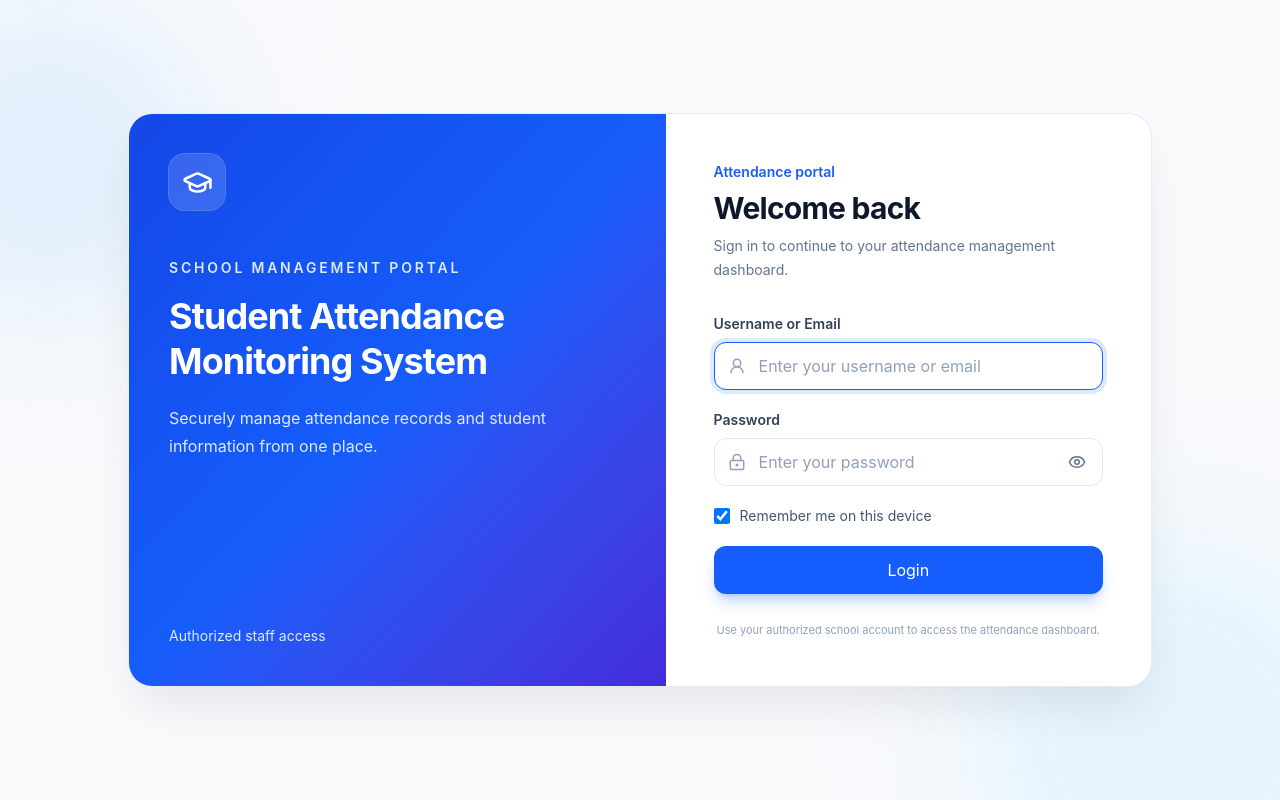
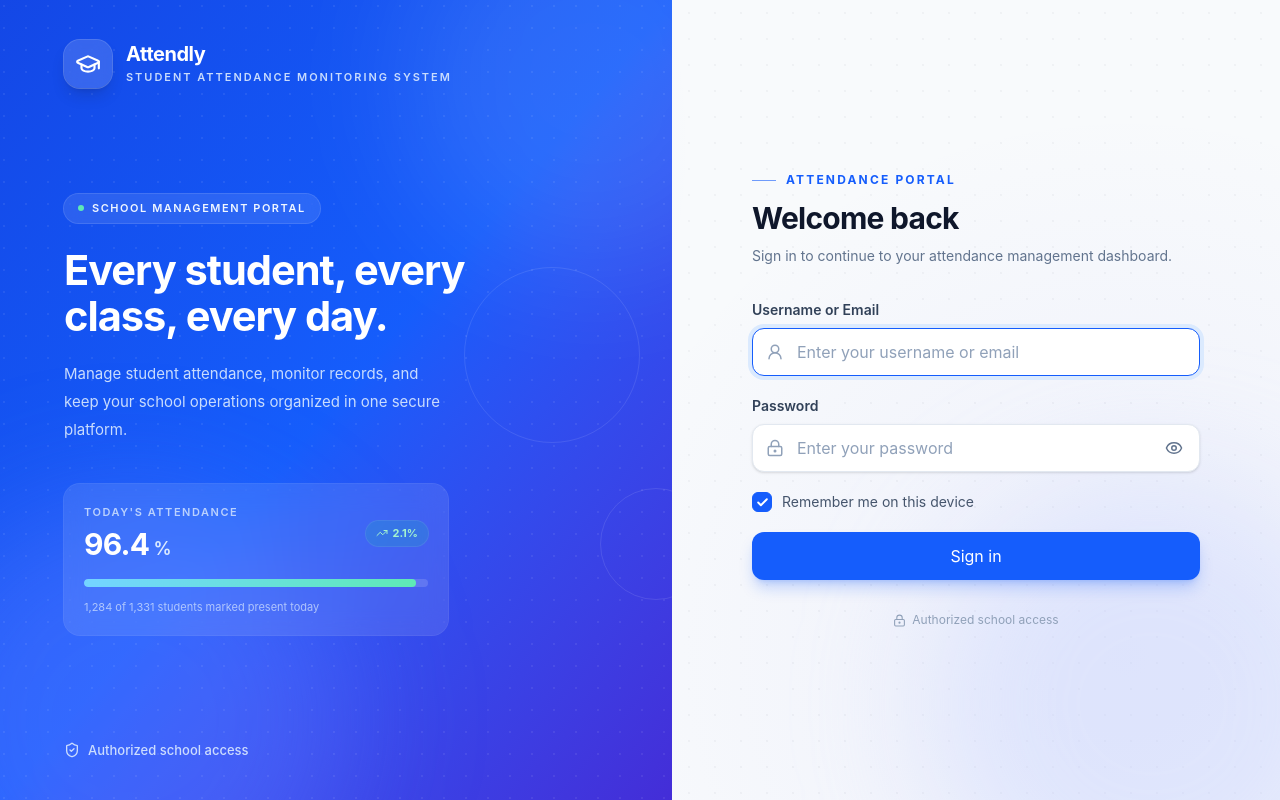
Before and after one commit to Morisjaniola/Student-attendance-system-frontend, a React app: page /login in a window 1280 px wide. Built offline with nearby package versions, Linux system fonts and the light colour scheme; the HTML template or start-up script is replaced by a standard one.

Commit message:
feat: enhance login ui

```diff
--- a/src/pages/LoginPage.tsx
+++ b/src/pages/LoginPage.tsx
@@ -1,5 +1,16 @@
 import { type FormEvent, useState } from 'react'
-import { Eye, EyeOff, GraduationCap, LoaderCircle, LockKeyhole, UserRound } from 'lucide-react'
+import {
+  AlertCircle,
+  Check,
+  Eye,
+  EyeOff,
+  GraduationCap,
+  LoaderCircle,
+  LockKeyhole,
+  ShieldCheck,
+  TrendingUp,
+  UserRound,
+} from 'lucide-react'
 import { Navigate, useLocation, useNavigate } from 'react-router-dom'
 import { useAuthStore } from '../stores/authStore'
 
@@ -49,45 +60,143 @@ export function LoginPage() {
     }
   }
 
+  const inputClass = (hasError: boolean) =>
+    `h-12 w-full rounded-xl border bg-white pl-11 text-sm text-slate-900 shadow-sm outline-none transition placeholder:text-slate-400 focus:ring-4 ${
+      hasError
+        ? 'border-rose-400 focus:border-rose-500 focus:ring-rose-100'
+        : 'border-slate-200 hover:border-slate-300 focus:border-blue-600 focus:ring-blue-100'
+    }`
+
   return (
-    <main className="relative grid min-h-screen overflow-hidden bg-slate-50 px-4 py-8 text-slate-900 sm:px-6 lg:place-items-center lg:p-10">
-      <div className="absolute -left-28 top-0 size-80 rounded-full bg-blue-100/70 blur-3xl" aria-hidden="true" />
-      <div className="absolute -bottom-32 -right-20 size-96 rounded-full bg-sky-100/80 blur-3xl" aria-hidden="true" />
-
-      <section className="relative z-10 mx-auto grid w-full max-w-5xl overflow-hidden rounded-3xl border border-slate-200/80 bg-white shadow-2xl shadow-slate-900/10 lg:grid-cols-[1.05fr_.95fr]">
-        <div className="hidden flex-col justify-between bg-linear-to-br from-blue-700 via-blue-600 to-indigo-700 p-10 text-white lg:flex">
-          <div>
-            <div className="grid size-14 place-items-center rounded-2xl bg-white/15 ring-1 ring-white/25">
-              <GraduationCap size={31} aria-hidden="true" />
-            </div>
-            <p className="mt-12 text-sm font-semibold uppercase tracking-[0.2em] text-blue-100">School management portal</p>
-            <h1 className="mt-4 max-w-md text-4xl font-bold leading-tight tracking-tight">Student Attendance Monitoring System</h1>
-            <p className="mt-5 max-w-md text-base leading-7 text-blue-100">Securely manage attendance records and student information from one place.</p>
-          </div>
-          <p className="text-sm text-blue-100">Authorized staff access</p>
+    <main className="relative min-h-screen overflow-hidden bg-slate-50 text-slate-900">
+      {/* Subtle backdrop: soft color washes + faint dot grid */}
+      <div className="pointer-events-none absolute inset-0" aria-hidden="true">
+        <div className="absolute inset-0 bg-[radial-gradient(circle_at_12%_18%,rgba(59,130,246,0.07),transparent_42%),radial-gradient(circle_at_88%_82%,rgba(99,102,241,0.07),transparent_42%)]" />
+        <div className="absolute inset-0 bg-[radial-gradient(circle,rgba(15,23,42,0.035)_1px,transparent_1px)] bg-[size:26px_26px]" />
+        <div className="absolute -left-28 top-12 size-96 rounded-full bg-blue-200/40 blur-3xl" />
+        <div className="absolute -bottom-32 -right-24 size-[28rem] rounded-full bg-indigo-200/40 blur-3xl" />
       </div>
 
-        <div className="p-6 sm:p-10 lg:p-12">
-          <div className="lg:hidden">
+      <section className="relative z-10 grid min-h-screen w-full md:grid-cols-[0.9fr_1.1fr] lg:grid-cols-[1.05fr_0.95fr]">
+        {/* ===== LEFT: Branding panel (hidden on small screens) ===== */}
+        <aside className="relative hidden flex-col justify-between overflow-hidden bg-linear-to-br from-blue-700 via-blue-600 to-indigo-700 px-10 py-10 text-white md:flex lg:px-14 xl:px-16">
+          {/* Decorative layers */}
+          <div className="pointer-events-none absolute inset-0" aria-hidden="true">
+            <div className="absolute -right-28 -top-28 size-96 rounded-full bg-white/10 blur-3xl" />
+            <div className="absolute -bottom-36 -left-24 size-[28rem] rounded-full bg-indigo-400/30 blur-3xl" />
+            <div className="absolute right-8 top-1/3 size-44 rounded-full border border-white/10" />
+            <div className="absolute -right-10 bottom-1/4 size-28 rounded-full border border-white/10" />
+            <div className="absolute inset-0 bg-[radial-gradient(circle_at_18%_28%,rgba(255,255,255,0.07)_1px,transparent_1px)] bg-[size:22px_22px]" />
+          </div>
+
+          {/* Brand */}
+          <header className="relative flex items-center gap-3.5">
+            <div className="grid size-12 shrink-0 place-items-center rounded-2xl bg-white/15 shadow-lg shadow-blue-950/20 ring-1 ring-white/25 backdrop-blur">
+              <GraduationCap size={26} aria-hidden="true" />
+            </div>
+            <div className="min-w-0">
+              <p className="text-xl font-bold leading-tight tracking-tight">Attendly</p>
+              <p className="mt-0.5 text-[11px] font-semibold uppercase tracking-[0.18em] text-blue-100/90">
+                Student Attendance Monitoring System
+              </p>
+            </div>
+          </header>
+
+          {/* Hero copy + attendance preview */}
+          <div className="relative py-12">
+            <p className="inline-flex items-center gap-2 rounded-full bg-white/10 px-3.5 py-1.5 text-[11px] font-semibold uppercase tracking-[0.14em] text-blue-50 ring-1 ring-white/20 backdrop-blur">
+              <span className="size-1.5 rounded-full bg-emerald-300" aria-hidden="true" />
+              School management portal
+            </p>
+
+            <h1 className="mt-6 max-w-md text-4xl font-bold leading-[1.12] tracking-tight lg:text-[2.6rem]">
+              Every student, every class, every day.
+            </h1>
+
+            <p className="mt-5 max-w-sm text-[15px] leading-7 text-blue-100/90">
+              Manage student attendance, monitor records, and keep your school operations organized in one secure
+              platform.
+            </p>
+
+            {/* Subtle attendance preview card */}
+            <div className="relative mt-10 max-w-sm rounded-2xl bg-white/10 p-5 ring-1 ring-white/15 backdrop-blur-md">
+              <div className="flex items-center justify-between gap-4">
+                <div>
+                  <p className="text-[11px] font-semibold uppercase tracking-[0.14em] text-blue-100/80">
+                    Today&apos;s attendance
+                  </p>
+                  <p className="mt-1.5 flex items-baseline gap-1 text-3xl font-bold tracking-tight">
+                    96.4<span className="text-lg font-semibold text-blue-100">%</span>
+                  </p>
+                </div>
+                <span className="inline-flex shrink-0 items-center gap-1 rounded-full bg-emerald-400/15 px-2.5 py-1 text-[11px] font-bold text-emerald-200 ring-1 ring-emerald-300/20">
+                  <TrendingUp size={12} aria-hidden="true" />
+                  2.1%
+                </span>
+              </div>
+              <div className="mt-4 h-2 overflow-hidden rounded-full bg-white/15" aria-hidden="true">
+                <div className="h-full w-[96.4%] rounded-full bg-linear-to-r from-sky-300 to-emerald-300" />
+              </div>
+              <p className="mt-3 text-[11px] leading-4 text-blue-100/70">
+                1,284 of 1,331 students marked present today
+              </p>
+            </div>
+          </div>
+
+          {/* Footer */}
+          <footer className="relative flex items-center gap-2 text-[13px] font-medium text-blue-100/90">
+            <ShieldCheck size={16} className="shrink-0" aria-hidden="true" />
+            Authorized school access
+          </footer>
+        </aside>
+
+        {/* ===== RIGHT: Login form ===== */}
+        <div className="flex w-full items-center justify-center px-4 py-10 sm:px-8 md:px-10 lg:px-12">
+          <div className="w-full max-w-md">
+            {/* Mobile-only brand header */}
+            <div className="mb-10 flex flex-col items-center text-center md:hidden">
               <div className="grid size-12 place-items-center rounded-2xl bg-blue-600 text-white shadow-lg shadow-blue-600/25">
                 <GraduationCap size={26} aria-hidden="true" />
               </div>
-            <p className="mt-5 text-xs font-bold uppercase tracking-[0.16em] text-blue-600">Student Attendance Monitoring System</p>
+              <p className="mt-3 text-lg font-bold tracking-tight">Attendly</p>
+              <p className="mt-0.5 text-[11px] font-semibold uppercase tracking-[0.16em] text-slate-400">
+                Student Attendance Monitoring System
+              </p>
             </div>
 
-          <div className="mt-8 lg:mt-0">
-            <p className="text-sm font-semibold text-blue-600">Attendance portal</p>
-            <h2 className="mt-2 text-3xl font-bold tracking-tight text-slate-900">Welcome back</h2>
-            <p className="mt-2 text-sm leading-6 text-slate-500">Sign in to continue to your attendance management dashboard.</p>
+            {/* Heading */}
+            <div>
+              <p className="flex items-center gap-2.5 text-xs font-bold uppercase tracking-[0.18em] text-blue-600">
+                <span className="h-px w-6 bg-blue-600/60" aria-hidden="true" />
+                Attendance Portal
+              </p>
+              <h2 className="mt-3 text-3xl font-bold tracking-tight text-slate-900">Welcome back</h2>
+              <p className="mt-2 text-sm leading-6 text-slate-500">
+                Sign in to continue to your attendance management dashboard.
+              </p>
             </div>
 
-          <form className="mt-8 space-y-5" onSubmit={handleSubmit} noValidate>
-            {submitError && <div className="rounded-xl border border-red-200 bg-red-50 px-3.5 py-3 text-sm text-red-700" role="alert">{submitError}</div>}
+            <form className="mt-8 space-y-5" onSubmit={handleSubmit} noValidate aria-busy={isLoading}>
+              {submitError && (
+                <div
+                  className="flex items-start gap-2.5 rounded-xl border border-rose-200 bg-rose-50 px-4 py-3 text-sm font-medium text-rose-700"
+                  role="alert"
+                >
+                  <AlertCircle size={17} className="mt-0.5 shrink-0" aria-hidden="true" />
+                  <span>{submitError}</span>
+                </div>
+              )}
 
               <div>
-              <label htmlFor="identifier" className="mb-2 block text-sm font-semibold text-slate-700">Username or Email</label>
+                <label htmlFor="identifier" className="mb-2 block text-sm font-semibold text-slate-700">
+                  Username or Email
+                </label>
                 <div className="relative">
-                <UserRound size={18} className="pointer-events-none absolute left-3.5 top-1/2 -translate-y-1/2 text-slate-400" aria-hidden="true" />
+                  <UserRound
+                    size={18}
+                    className="pointer-events-none absolute left-3.5 top-1/2 -translate-y-1/2 text-slate-400"
+                    aria-hidden="true"
+                  />
                   <input
                     id="identifier"
                     name="identifier"
@@ -95,51 +204,95 @@ export function LoginPage() {
                     autoComplete="username"
                     autoFocus
                     value={identifier}
-                  onChange={(event) => { setIdentifier(event.target.value); setErrors((current) => ({ ...current, identifier: undefined })) }}
+                    onChange={(event) => {
+                      setIdentifier(event.target.value)
+                      setErrors((current) => ({ ...current, identifier: undefined }))
+                    }}
                     aria-invalid={Boolean(errors.identifier)}
                     aria-describedby={errors.identifier ? 'identifier-error' : undefined}
-                  className={`h-12 w-full rounded-xl border bg-white pl-11 pr-4 text-sm text-slate-900 outline-none transition placeholder:text-slate-400 focus:border-blue-600 focus:ring-4 focus:ring-blue-100 ${errors.identifier ? 'border-red-400 focus:border-red-500 focus:ring-red-100' : 'border-slate-200'}`}
+                    className={`${inputClass(Boolean(errors.identifier))} pr-4`}
                     placeholder="Enter your username or email"
                   />
                 </div>
-              {errors.identifier && <p id="identifier-error" className="mt-1.5 text-xs font-medium text-red-600" role="alert">{errors.identifier}</p>}
+                {errors.identifier && (
+                  <p id="identifier-error" className="mt-1.5 text-xs font-medium text-rose-600" role="alert">
+                    {errors.identifier}
+                  </p>
+                )}
               </div>
 
               <div>
-              <label htmlFor="password" className="mb-2 block text-sm font-semibold text-slate-700">Password</label>
+                <label htmlFor="password" className="mb-2 block text-sm font-semibold text-slate-700">
+                  Password
+                </label>
                 <div className="relative">
-                <LockKeyhole size={18} className="pointer-events-none absolute left-3.5 top-1/2 -translate-y-1/2 text-slate-400" aria-hidden="true" />
+                  <LockKeyhole
+                    size={18}
+                    className="pointer-events-none absolute left-3.5 top-1/2 -translate-y-1/2 text-slate-400"
+                    aria-hidden="true"
+                  />
                   <input
                     id="password"
                     name="password"
                     type={showPassword ? 'text' : 'password'}
                     autoComplete="current-password"
                     value={password}
-                  onChange={(event) => { setPassword(event.target.value); setErrors((current) => ({ ...current, password: undefined })) }}
+                    onChange={(event) => {
+                      setPassword(event.target.value)
+                      setErrors((current) => ({ ...current, password: undefined }))
+                    }}
                     aria-invalid={Boolean(errors.password)}
                     aria-describedby={errors.password ? 'password-error' : undefined}
-                  className={`h-12 w-full rounded-xl border bg-white pl-11 pr-12 text-sm text-slate-900 outline-none transition placeholder:text-slate-400 focus:border-blue-600 focus:ring-4 focus:ring-blue-100 ${errors.password ? 'border-red-400 focus:border-red-500 focus:ring-red-100' : 'border-slate-200'}`}
+                    className={`${inputClass(Boolean(errors.password))} pr-12`}
                     placeholder="Enter your password"
                   />
-                <button type="button" onClick={() => setShowPassword((visible) => !visible)} className="absolute right-2 top-1/2 grid size-9 -translate-y-1/2 place-items-center rounded-lg text-slate-500 transition hover:bg-slate-100 hover:text-slate-700 focus-visible:outline-none focus-visible:ring-2 focus-visible:ring-blue-600" aria-label={showPassword ? 'Hide password' : 'Show password'}>
+                  <button
+                    type="button"
+                    onClick={() => setShowPassword((visible) => !visible)}
+                    className="absolute right-2 top-1/2 grid size-9 -translate-y-1/2 place-items-center rounded-lg text-slate-500 transition hover:bg-slate-100 hover:text-slate-700 focus-visible:outline-none focus-visible:ring-2 focus-visible:ring-blue-600"
+                    aria-label={showPassword ? 'Hide password' : 'Show password'}
+                  >
                     {showPassword ? <EyeOff size={18} aria-hidden="true" /> : <Eye size={18} aria-hidden="true" />}
                   </button>
                 </div>
-              {errors.password && <p id="password-error" className="mt-1.5 text-xs font-medium text-red-600" role="alert">{errors.password}</p>}
+                {errors.password && (
+                  <p id="password-error" className="mt-1.5 text-xs font-medium text-rose-600" role="alert">
+                    {errors.password}
+                  </p>
+                )}
               </div>
 
-            <label className="flex cursor-pointer items-center gap-2.5 text-sm text-slate-600">
-              <input type="checkbox" checked={rememberMe} onChange={(event) => setRememberMe(event.target.checked)} className="size-4 rounded border-slate-300 text-blue-600 focus:ring-blue-600" />
+              <label className="flex cursor-pointer select-none items-center gap-2.5 text-sm text-slate-600">
+                <input
+                  type="checkbox"
+                  checked={rememberMe}
+                  onChange={(event) => setRememberMe(event.target.checked)}
+                  className="peer sr-only"
+                />
+                <span
+                  className="grid size-5 shrink-0 place-items-center rounded-md border border-slate-300 bg-white text-transparent transition peer-checked:border-blue-600 peer-checked:bg-blue-600 peer-checked:text-white peer-focus-visible:ring-2 peer-focus-visible:ring-blue-600/50 peer-focus-visible:ring-offset-2"
+                  aria-hidden="true"
+                >
+                  <Check size={13} strokeWidth={3.5} />
+                </span>
                 Remember me on this device
               </label>
 
-            <button type="submit" disabled={isLoading} className="inline-flex h-12 w-full items-center justify-center gap-2 rounded-xl bg-blue-600 px-4 text-sm font-bold text-white shadow-lg shadow-blue-600/25 transition hover:bg-blue-700 focus-visible:outline-none focus-visible:ring-4 focus-visible:ring-blue-200 disabled:opacity-70">
-              {isLoading && <LoaderCircle className="animate-spin" size={18} aria-hidden="true" />}
-              {isLoading ? 'Signing in…' : 'Login'}
+              <button
+                type="submit"
+                disabled={isLoading}
+                className="inline-flex h-12 w-full items-center justify-center gap-2 rounded-xl bg-blue-600 px-4 text-sm font-bold text-white shadow-lg shadow-blue-600/25 transition hover:bg-blue-700 focus-visible:outline-none focus-visible:ring-4 focus-visible:ring-blue-200 focus-visible:ring-offset-2 active:scale-[0.99] disabled:cursor-not-allowed disabled:opacity-70"
+              >
+                {isLoading && <LoaderCircle size={18} className="animate-spin" aria-hidden="true" />}
+                {isLoading ? 'Signing in…' : 'Sign in'}
               </button>
             </form>
 
-          <p className="mt-7 text-center text-[11px] leading-4 text-slate-400">Use your authorized school account to access the attendance dashboard.</p>
+            <p className="mt-8 flex items-center justify-center gap-1.5 text-xs text-slate-400">
+              <LockKeyhole size={13} aria-hidden="true" />
+              Authorized school access
+            </p>
+          </div>
         </div>
       </section>
     </main>
```
Lines whose indentation alone changed are shown as unchanged.
